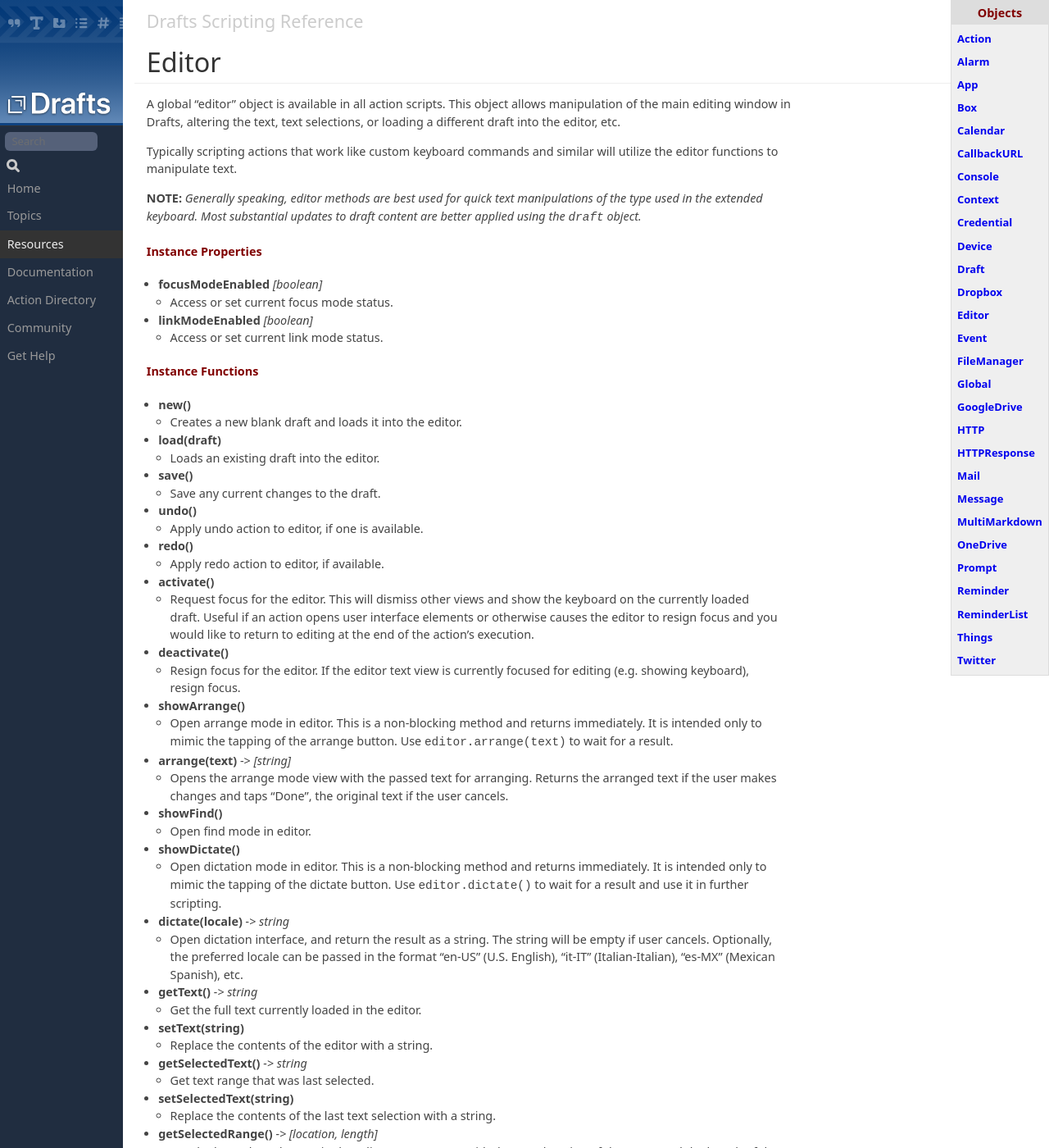
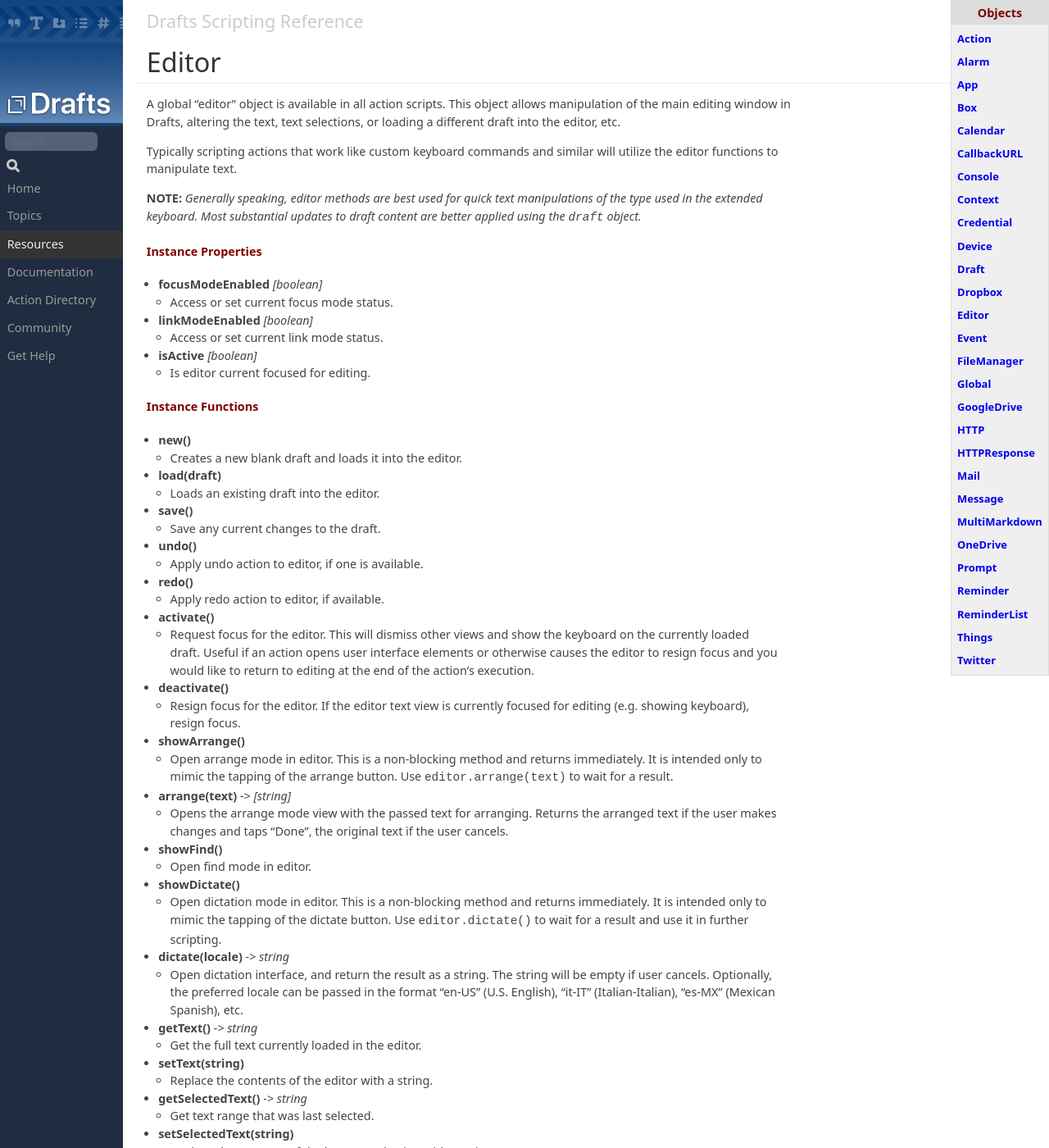
Before and after one commit to agiletortoise/drafts-reference, a Jekyll site: the page built from _objects/Editor.md, in a window 1280 px wide and 1400 px high. Shown: the whole window at 82% size. Built offline with Jekyll 4.4.1, drawn with Linux system fonts in a browser that asks for light colours; nearby versions of some CDN libraries; some of the changed text lies outside the part shown.

Commit message:
isActive editor prop

```diff
--- a/_objects/Editor.md
+++ b/_objects/Editor.md
@@ -15,6 +15,8 @@ Typically scripting actions that work like custom keyboard commands and similar
   - Access or set current focus mode status.
 - **linkModeEnabled** *[boolean]*
   - Access or set current link mode status.
+- **isActive** *[boolean]*
+  - Is editor current focused for editing.
 
 #### Instance Functions
 
```
Also changed, not shown: other parts of _objects/Editor.md (+1 -1 lines).
